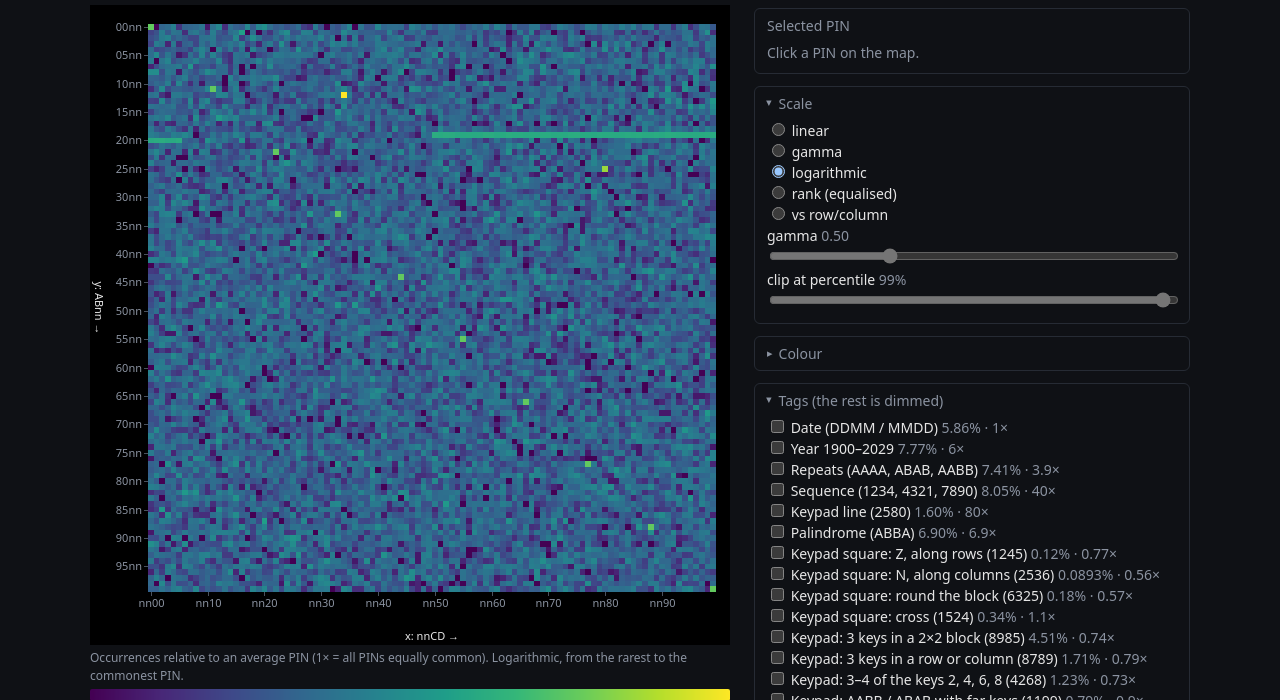
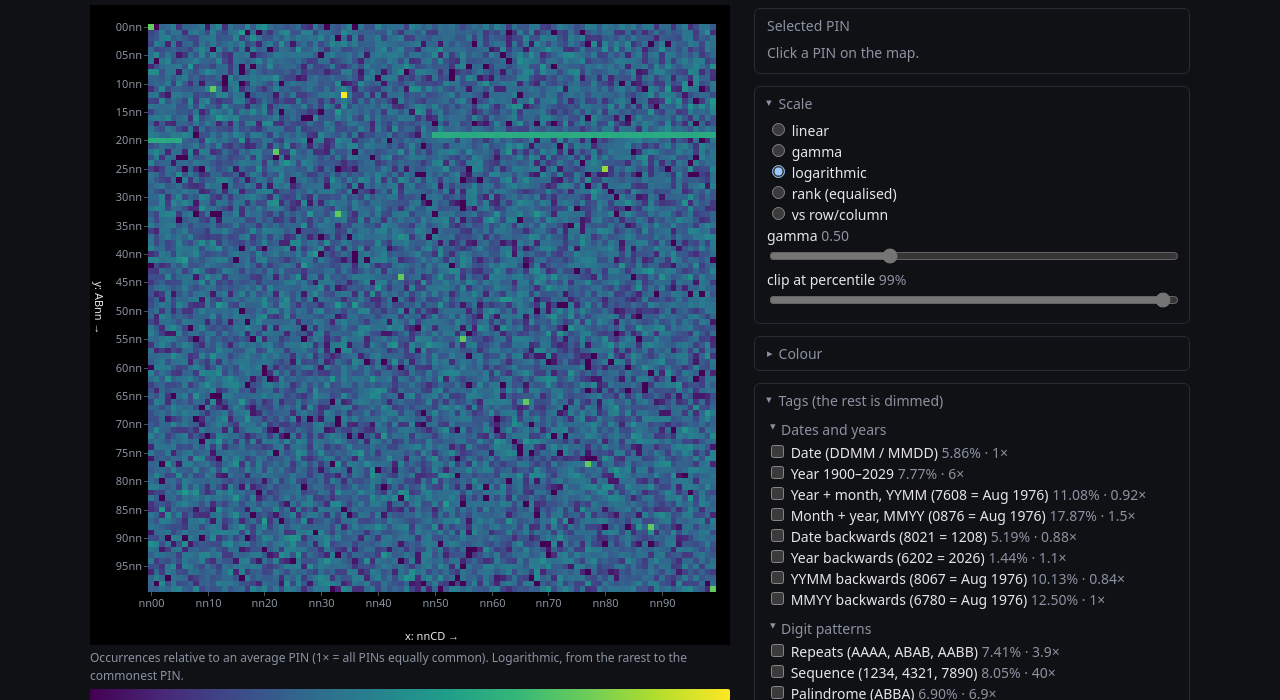
Before and after one commit to szielina/pinheat, a website built with Vite: page index.html in a window 1280 px wide. Shown: the part 100-800 px from the top of the page. Built offline with nearby package versions, Linux system fonts and the light colour scheme; files whose address does not match are found by name.

Commit message:
feat(app): tag list in collapsible groups with a count of ticked tags

```diff
--- a/src/app/controls.ts
+++ b/src/app/controls.ts
@@ -54,7 +54,7 @@
   const tagStats = (share: number, size: number) => `${fmtPct(share)} · ${size > 0 ? fmtX(enrichment(share, size, nPins)) : '–'}`;
   const tagSize = tags.map((_, i) => mask.reduce((n, m) => n + ((m >> i) & 1), 0));
   const restSize = mask.reduce((n, m) => n + (m === 0 ? 1 : 0), 0);
-  buildTagList(
+  const tagList = buildTagList(
       tagsEl,
       tags,
       store.view.t,
@@ -130,6 +130,7 @@
     const input = e.target as HTMLInputElement;
     if (input.dataset.bit === undefined) return;
     store.view.t ^= 1 << Number(input.dataset.bit);
+    tagList.showTicked(store.view.t);
     commit();
   });
   dirRadios.forEach((r) =>
--- a/src/app/tag-list.ts
+++ b/src/app/tag-list.ts
@@ -1,11 +1,29 @@
-import type { Tag } from '../core/classifier';
+import { TAG_GROUPS, type Tag } from '../core/classifier';
+
+export interface TagList {
+  /** Shows how many tags of each group are ticked, so a collapsed group still tells that it filters. */
+  showTicked(mask: number): void;
+}
 
 /**
- * Fills `root` with one checkbox per tag. `stats[i]` is the text after tag i; the checkbox of tag i carries
- * `data-bit = i`, its position in the mask. Every text goes in as a text node: a tag label never reaches innerHTML.
+ * Fills `root` with the tags, one collapsible section per group. `stats[i]` is the text after tag i; the checkbox of
+ * tag i carries `data-bit = i`, which is its position in the mask, whatever its position on the screen.
+ * Every text goes in as a text node: a tag label never reaches innerHTML.
  */
-export function buildTagList(root: HTMLElement, tags: Tag[], mask: number, stats: string[], remainder: string): void {
-  tags.forEach((t, i) => {
+export function buildTagList(root: HTMLElement, tags: Tag[], mask: number, stats: string[], remainder: string): TagList {
+  const counters: { bits: number[]; out: HTMLElement }[] = [];
+  for (const g of TAG_GROUPS) {
+    const bits = tags.flatMap((t, i) => (t.group === g.id ? [i] : []));
+    if (bits.length === 0) continue;
+    const section = document.createElement('details');
+    section.className = 'tag-group';
+    section.open = true;
+    const summary = document.createElement('summary');
+    const out = document.createElement('span');
+    out.className = 'muted';
+    summary.append(g.label, out);
+    section.appendChild(summary);
+    for (const i of bits) {
       const row = document.createElement('label');
       const box = document.createElement('input');
       box.type = 'checkbox';
@@ -14,11 +32,25 @@
       const text = document.createElement('span');
       text.className = 'muted';
       text.textContent = stats[i];
-    row.append(box, ` ${t.label} `, text);
-    root.appendChild(row);
-  });
+      row.append(box, ` ${tags[i].label} `, text);
+      section.appendChild(row);
+    }
+    root.appendChild(section);
+    counters.push({ bits, out });
+  }
   const rest = document.createElement('div');
   rest.className = 'muted';
   rest.textContent = remainder;
   root.appendChild(rest);
+
+  const list: TagList = {
+    showTicked(m) {
+      for (const { bits, out } of counters) {
+        const n = bits.filter((i) => ((m >> i) & 1) === 1).length;
+        out.textContent = n > 0 ? ` · ${n} on` : '';
       }
+    },
+  };
+  list.showTicked(mask);
+  return list;
+}
--- a/src/style.css
+++ b/src/style.css
@@ -55,3 +55,11 @@
 .chart .uniform { stroke:var(--fg); stroke-width:1.5; stroke-dasharray:5 4; }
 .chart .tick { fill:var(--muted); font:11px system-ui, sans-serif; }
 #digitsChart { min-height:200px; }
+
+/* tag list: one collapsible section per group */
+.tag-group > summary { cursor:pointer; list-style:none; user-select:none; color:var(--muted); padding:2px 0; }
+.tag-group > summary::-webkit-details-marker { display:none; }
+.tag-group > summary::before { content:'▸'; display:inline-block; width:14px; font-size:11px; transition:transform .12s; }
+.tag-group[open] > summary::before { transform:rotate(90deg); }
+.tag-group > summary:hover { color:var(--fg); }
+.tag-group + .tag-group, #tags > .muted:last-child { margin-top:6px; }
```
Lines whose indentation alone changed are shown as unchanged.
